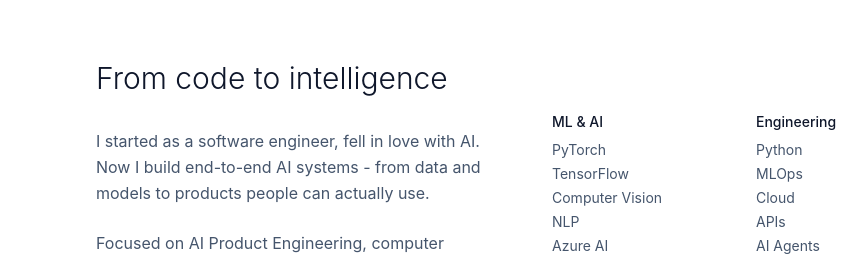
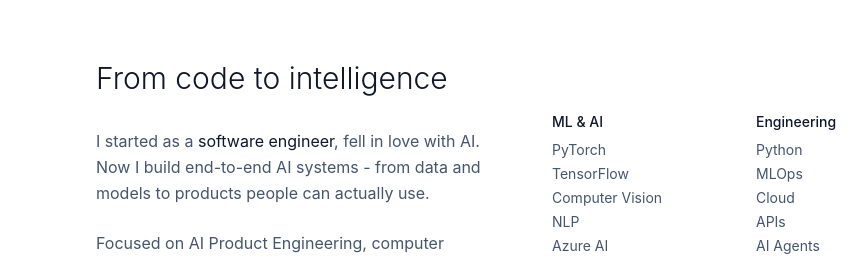
Before and after one commit to Queen-esther01/portfolio, a React (Vite) app: page / in a window 1280 px wide. Shown: the part 820-1076 px from the top of the page, without its empty margins (120-987 px from the left). Built offline with nearby package versions, Linux system fonts and the light colour scheme.

Commit message:
Show old portfolio

```diff
--- a/src/components/About.tsx
+++ b/src/components/About.tsx
@@ -12,14 +12,16 @@ const About = () => {
 
 						<div className='space-y-6 text-slate-600 leading-relaxed'>
 							<p>
-								I started as a software engineer, fell in love
-								with AI. Now I build end-to-end AI systems - from data and models to products people can
+								I started as a <a className="text-slate-900 hover:text-slate-700 transition-colors duration-200" target="_blank" rel="noopener noreferrer" href="https://esther-old.vercel.app/">software engineer</a>, fell in
+								love with AI. Now I build end-to-end AI systems
+								- from data and models to products people can
 								actually use.
 							</p>
 
 							<p>
-								Focused on AI Product Engineering, computer vision, neural networks, and
-								making AI more human-centered.
+								Focused on AI Product Engineering, computer
+								vision, neural networks, and making AI more
+								human-centered.
 							</p>
 						</div>
 					</div>
```
